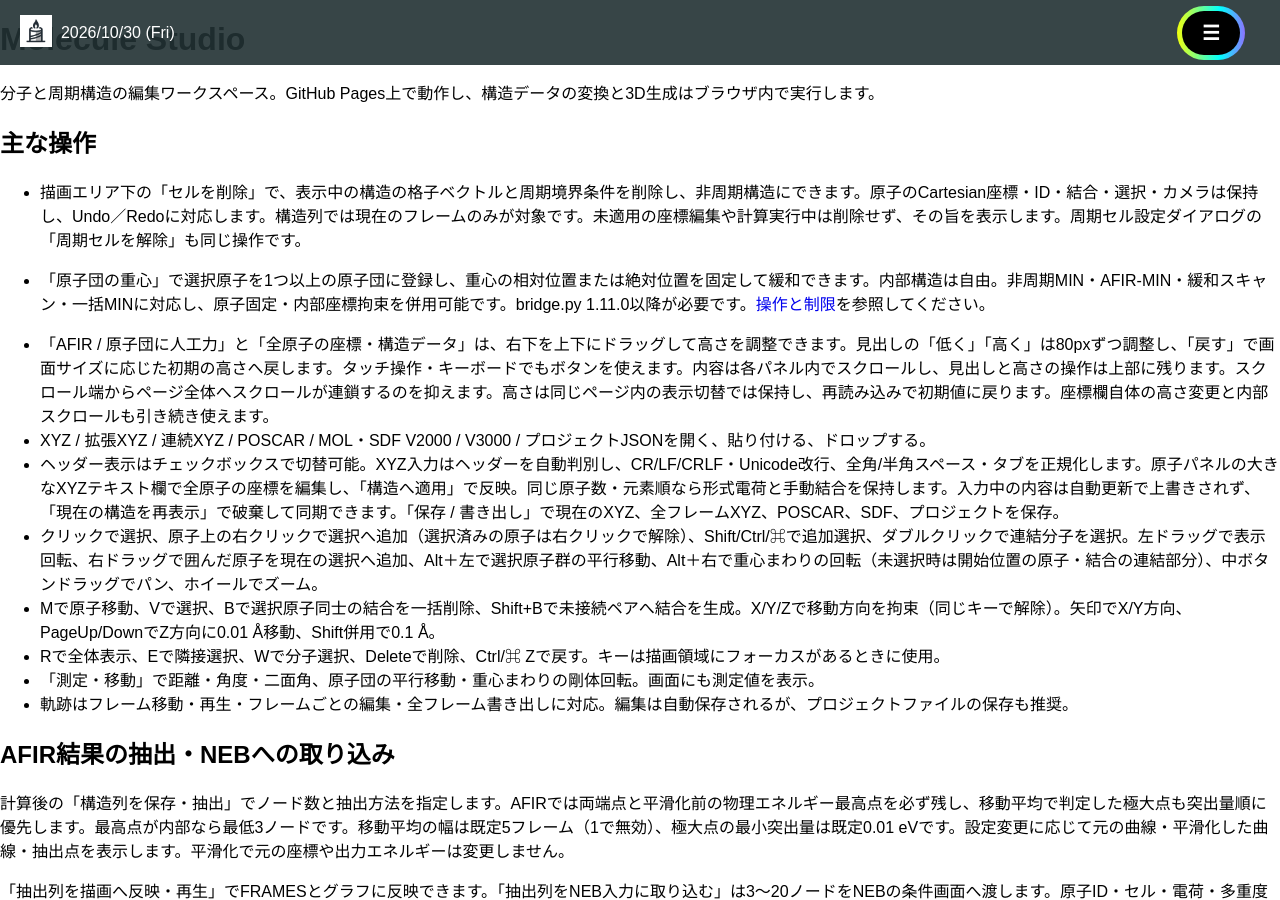
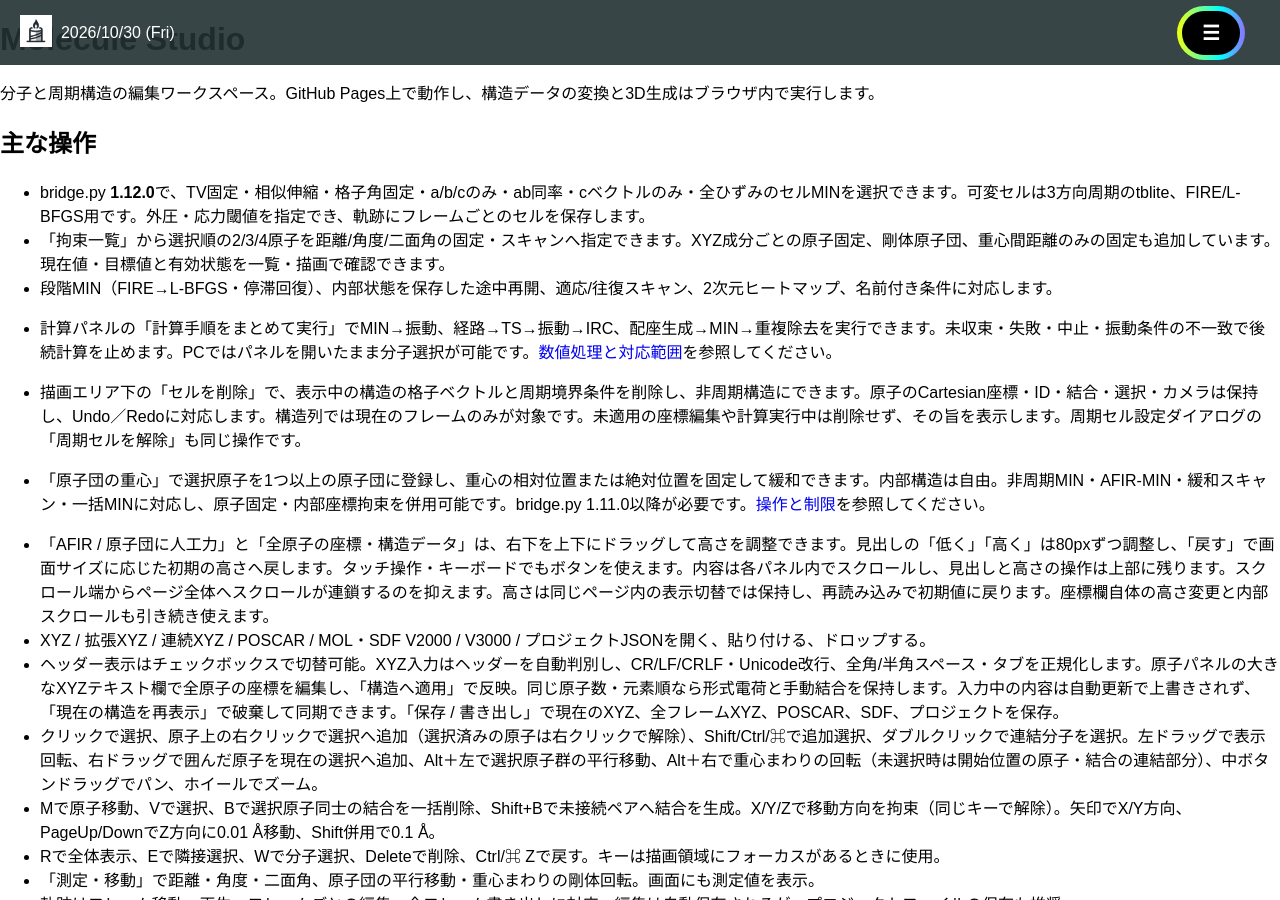
Before and after one commit to h-nabata/h-nabata.github.io, a Jekyll site: the page built from molecule-visualizer/README.md, in a window 1280 px wide and 900 px high. Built offline with Jekyll 4.4.1, drawn with Linux system fonts in a browser that asks for light colours; nearby versions of some CDN libraries; our own code applies the rules of GitHub Pages for plain Markdown files.

Commit message:
Complete reusable calculation presets and validate strict minimum-to-vibration workflow

```diff
--- a/molecule-visualizer/README.md
+++ b/molecule-visualizer/README.md
@@ -3,6 +3,11 @@
 分子と周期構造の編集ワークスペース。GitHub Pages上で動作し、構造データの変換と3D生成はブラウザ内で実行します。
 
 ## 主な操作
+
+- bridge.py **1.12.0**で、TV固定・相似伸縮・格子角固定・a/b/cのみ・ab同率・cベクトルのみ・全ひずみのセルMINを選択できます。可変セルは3方向周期のtblite、FIRE/L-BFGS用です。外圧・応力閾値を指定でき、軌跡にフレームごとのセルを保存します。
+- 「拘束一覧」から選択順の2/3/4原子を距離/角度/二面角の固定・スキャンへ指定できます。XYZ成分ごとの原子固定、剛体原子団、重心間距離のみの固定も追加しています。現在値・目標値と有効状態を一覧・描画で確認できます。
+- 段階MIN（FIRE→L-BFGS・停滞回復）、内部状態を保存した途中再開、適応/往復スキャン、2次元ヒートマップ、名前付き条件に対応します。
+- 計算パネルの「計算手順をまとめて実行」でMIN→振動、経路→TS→振動→IRC、配座生成→MIN→重複除去を実行できます。未収束・失敗・中止・振動条件の不一致で後続計算を止めます。PCではパネルを開いたまま分子選択が可能です。[数値処理と対応範囲](./AFIR.md#最適化計算手順の拡張bridgepy-1120)を参照してください。
 
 - 描画エリア下の「セルを削除」で、表示中の構造の格子ベクトルと周期境界条件を削除し、非周期構造にできます。原子のCartesian座標・ID・結合・選択・カメラは保持し、Undo／Redoに対応します。構造列では現在のフレームのみが対象です。未適用の座標編集や計算実行中は削除せず、その旨を表示します。周期セル設定ダイアログの「周期セルを解除」も同じ操作です。
 
--- a/molecule-visualizer/optimization-ui.js
+++ b/molecule-visualizer/optimization-ui.js
@@ -83,9 +83,9 @@
   $('engineRelaxSettings').after(settings);for(const [value,text] of Object.entries(cellNames))$('cellOptimizationMode').append(el('option',text,{value}));
   const scan=el('details',null,{class:'mv-help'});scan.innerHTML='<summary>適応・往復スキャン</summary><div class="mv-row"><label><input type="checkbox" id="scanRoundTrip">往復を計算</label><label><input type="checkbox" id="scanAdaptive">急変区間へ点を追加</label></div><div class="mv-grid"><label>総点数の上限<input type="number" id="scanBudget" value="200" min="2" max="400"></label><label>追加の段階数<input type="number" id="scanLevels" value="3" min="1" max="8"></label><label>隣接点のエネルギー差 (eV)<input type="number" id="scanEnergyGap" value="0.1" step="0.01"></label><label>隣接点の原子RMS変位 (Å)<input type="number" id="scanRmsGap" value="0.2" step="0.01"></label></div>';$('engineScanSettings').append(scan);
   const presets=el('details',null,{class:'mv-help'});presets.innerHTML='<summary>条件の保存・表示方法</summary><div class="mv-row"><input id="optimizationPresetName" placeholder="条件の名前" maxlength="80" aria-label="条件の名前"><button class="mv-btn" id="optimizationPresetSave">条件を保存</button><select id="optimizationPresets" aria-label="保存した条件"></select><button class="mv-btn" id="optimizationPresetLoad">読み込む</button><button class="mv-btn" id="optimizationPresetDelete">削除</button></div><label class="mv-check"><input type="checkbox" id="optimizationDock" checked>PCでは分子を操作できるサイドパネルを使用</label><p class="mv-small">条件はプロジェクトに保存します。接続Tokenは保存しません。拘束は構造に紐づくため、拘束一覧で確認してください。</p>';$('engineDialog').querySelector('h2').after(presets);
-  const fields=['engineMode','engineCharge','engineMultiplicity','engineSteps','engineFmax','engineMove','engineOptimizer','engineSpring','engineClimb','engineTSMethod','engineTrust','engineVibrationDelta','engineVibrationNfree','engineVibrationThreshold','stagedSwitch','stagedStall','cellOptimizationMode','cellStressTolerance','cellPressure','cellMaxStrain','scanBudget','scanLevels','scanEnergyGap','scanRmsGap','scanAdaptive','scanRoundTrip','engineVibrationCheck','engineUMADevice','engineAnySolv','engineAnySolvModel','engineAnySolvDevice','engineSolvent','ircStepSize'];
+  const fields=['engineMode','engineCharge','engineMultiplicity','engineSteps','engineFmax','engineMove','engineOptimizer','engineSpring','engineClimb','engineTSMethod','engineTrust','engineVibrationDelta','engineVibrationNfree','engineVibrationThreshold','stagedSwitch','stagedStall','cellOptimizationMode','cellStressTolerance','cellPressure','cellMaxStrain','scanBudget','scanLevels','scanEnergyGap','scanRmsGap','scanAdaptive','scanRoundTrip','engineVibrationCheck','engineUMADevice','engineAnySolv','engineAnySolvModel','engineAnySolvDevice','engineSolvent','ircStepSize','engineScope','scanStopOnFailure','ircDirection','ircRelaxEndpoints','lupOptimizer','lupRedistributeEvery','lupRedistributionTolerance','adaptiveEnabled','adaptiveMaxImages','adaptiveInterval','adaptiveMaxSpacing','adaptiveEnergyGap','pathSplitEnabled','pathSplitProminence','pathSplitSeparation','pathSplitSmooth','thermoEnabled','thermoTemperature','thermoPressure','thermoSymmetry','thermoState','thermoStandardState','thermoLowFrequency','thermoCutoff'];
   function refreshPresets(){const old=$('optimizationPresets').value;$('optimizationPresets').replaceChildren();for(const name of Object.keys(app().getState().metadata.optimizationPresets||{}))$('optimizationPresets').append(el('option',name,{value:name}));if([...$('optimizationPresets').options].some(o=>o.value===old))$('optimizationPresets').value=old;}
-  $('optimizationPresets').addEventListener('pointerdown',refreshPresets);
+  for(const event of ['pointerdown','focus'])$('optimizationPresets').addEventListener(event,refreshPresets);
   $('optimizationPresetSave').onclick=safe(()=>{const name=$('optimizationPresetName').value.trim();if(!name)throw Error('条件の名前を入力してください。');guard();const values={};for(const id of fields)values[id]=$(id).type==='checkbox'?$(id).checked:$(id).value;values.scanRows=[...$('scanCoordinateRows').children].map(row=>Object.fromEntries([...row.querySelectorAll('[data-field]')].map(e=>[e.dataset.field,e.value])));app().change('save optimization preset',s=>{s.metadata.optimizationPresets={...s.metadata.optimizationPresets,[name]:values};});refreshPresets();message('条件を保存しました。');});
   $('optimizationPresetLoad').onclick=safe(()=>{const p=app().getState().metadata.optimizationPresets?.[$('optimizationPresets').value];if(!p)throw Error('保存した条件を選択してください。');guard();if(p.engineMode){$('engineMode').value=p.engineMode;M.EngineUI.settings();}for(const id of fields)if(p[id]!=null){if($(id).type==='checkbox')$(id).checked=!!p[id];else $(id).value=p[id];}if(p.scanRows){$('scanCoordinateRows').replaceChildren();for(const row of p.scanRows)M.ResearchUI.coordinateRow($('scanCoordinateRows'),true,{...row,atoms:row.atoms.trim().split(/[\s,、]+/).map(x=>Number(x)-1)});}M.EngineUI.settings();sync();});
   $('optimizationPresetDelete').onclick=safe(()=>{guard();app().change('delete optimization preset',s=>{delete s.metadata.optimizationPresets?.[$('optimizationPresets').value];});refreshPresets();});
--- a/molecule-visualizer/workflow-ui.js
+++ b/molecule-visualizer/workflow-ui.js
@@ -14,6 +14,7 @@
   if(mode==='optimize')for(const key of ['optimizer','stagedOptimization','fixedAtoms','fixedComponents','rigidGroups','groupConstraints','internalConstraints','cellOptimization'])if(base[key]!=null)data[key]=clone(base[key]);
   if(mode==='ts'){data.optimizer=conditions.tsMethod;data.trustRadius=conditions.trustRadius;}
   if(mode==='vibrations')data.vibrations=clone(conditions.vibrations);
+  if(mode==='vibrations'&&base.thermochemistry)data.thermochemistry=clone(base.thermochemistry);
   if(mode==='irc')data.irc=clone(conditions.irc);
   if(['cineb','lup'].includes(mode))for(const key of ['spring','climbAfter','optimizer','lup','adaptiveNEB','pathSplit','nodeIds'])if(base[key]!=null)data[key]=clone(base[key]);
   return data;
@@ -81,11 +82,11 @@
   if(record?.clusters){out.append(document.createElement('hr'));for(const i of record.clusters.representatives)out.append(button(`代表配座 ${i+1}`,()=>{const j=results[i];M.EngineUI.showResult(j.result,j);M.EngineUI.showSettings();}));}
  }
  async function cancel(){if(!active)return;active.cancelled=true;if(active.worker){active.worker.terminate();active.rejectGeneration?.(Error('配座生成を中止しました。'));}if(active.jobId)try{await M.EngineUI.request(active.connection,`/api/jobs/${active.jobId}/cancel`,{});}catch(e){message(e.message);}message('中止処理中です。');}
- function init(){const section=document.createElement('details');section.className='mv-help';section.id='workflowPanel';section.innerHTML='<summary>計算手順をまとめて実行</summary><label>手順<select id="workflowRecipe"></select></label><p id="workflowSteps" class="mv-small"></p><div id="workflowConformers" hidden class="mv-grid"><label>配座数<input id="workflowCount" type="number" value="5" min="1" max="20"></label><label>乱数シード<input id="workflowSeed" type="number" value="1" min="0"></label><label>重複判定RMSD (Å)<input id="workflowRmsd" type="number" value="0.1" step="0.01"></label></div><div class="mv-row"><input id="workflowName" maxlength="80" placeholder="保存する手順名" aria-label="保存する手順名"><button id="workflowSave" class="mv-btn">手順を保存</button><select id="workflowSaved" aria-label="保存済み手順"></select><button id="workflowLoad" class="mv-btn">復元</button></div><p class="mv-small">各段階は現在の電荷・多重度・エンジンと、下の収束条件で計算します。未収束・計算失敗・振動条件の不一致で停止します。自動実行中はページを開いておいてください。ページを閉じた場合も投入済みジョブは履歴に残り、後続ジョブは自動投入されません。</p><div class="mv-row"><button class="mv-btn primary" id="workflowRun">手順全体を開始</button><button class="mv-btn" id="workflowCancel" disabled>手順を中止</button><button class="mv-btn" id="workflowSaveResults" disabled>手順・結果JSONを保存</button></div><p id="workflowMessage" role="status"></p><div id="workflowResults" class="mv-row"></div>';
+ function init(){const section=document.createElement('details');section.className='mv-help';section.id='workflowPanel';section.innerHTML='<summary>計算手順をまとめて実行</summary><label>手順<select id="workflowRecipe"></select></label><p id="workflowSteps" class="mv-small"></p><div id="workflowConformers" hidden class="mv-grid"><label>配座数<input id="workflowCount" type="number" value="5" min="1" max="20"></label><label>乱数シード<input id="workflowSeed" type="number" value="1" min="0"></label><label>重複判定RMSD (Å)<input id="workflowRmsd" type="number" value="0.1" step="0.01"></label></div><div class="mv-row"><input id="workflowName" maxlength="80" placeholder="保存する手順名" aria-label="保存する手順名"><button id="workflowSave" class="mv-btn">手順を保存</button><select id="workflowSaved" aria-label="保存済み手順"></select><button id="workflowLoad" class="mv-btn">復元</button></div><p class="mv-small">各段階は現在の電荷・多重度・エンジンと、下の収束条件で計算します。未収束・計算失敗・振動条件の不一致で停止します。振動解析の前には十分厳しい力の閾値（例: 0.0001 eV/Å）を指定してください。自動実行中はページを開いておいてください。ページを閉じた場合も投入済みジョブは履歴に残り、後続ジョブは自動投入されません。</p><div class="mv-row"><button class="mv-btn primary" id="workflowRun">手順全体を開始</button><button class="mv-btn" id="workflowCancel" disabled>手順を中止</button><button class="mv-btn" id="workflowSaveResults" disabled>手順・結果JSONを保存</button></div><p id="workflowMessage" role="status"></p><div id="workflowResults" class="mv-row"></div>';
   $('engineDialog').querySelector('h2').after(section);for(const [id,r] of Object.entries(recipes)){const o=document.createElement('option');o.value=id;o.textContent=r.name;$('workflowRecipe').append(o);}$('workflowSteps').textContent=recipes.minimum.name;
   $('workflowRecipe').onchange=choose;$('workflowRun').onclick=run;$('workflowCancel').onclick=cancel;
   function refresh(){const select=$('workflowSaved');select.replaceChildren();for(const name of Object.keys(M.App.getState().metadata.workflowRecipes||{})){const o=document.createElement('option');o.value=name;o.textContent=name;select.append(o);}}
-  $('workflowSaved').addEventListener('pointerdown',refresh);
+  for(const event of ['pointerdown','focus'])$('workflowSaved').addEventListener(event,refresh);
   $('workflowSave').onclick=()=>{try{if(active)throw Error('計算手順の終了後に保存してください。');const name=$('workflowName').value.trim();if(!name)throw Error('手順名を入力してください。');const values={recipe:$('workflowRecipe').value,data:M.EngineUI.input().data,conditions:stageConditions(),count:$('workflowCount').value,seed:$('workflowSeed').value,rmsd:$('workflowRmsd').value};M.App.change('save workflow recipe',s=>{s.metadata.workflowRecipes={...s.metadata.workflowRecipes,[name]:values};});refresh();message('手順と条件をプロジェクトへ保存しました。');}catch(e){message(e.message);}};
   $('workflowLoad').onclick=()=>{try{if(active)throw Error('計算終了後に復元してください。');const saved=M.App.getState().metadata.workflowRecipes?.[$('workflowSaved').value];if(!saved)throw Error('保存した手順を選択してください。');$('workflowRecipe').value=saved.recipe;choose();M.EngineUI.restoreInput(saved.data);if(saved.conditions){$('engineTSMethod').value=saved.conditions.tsMethod;$('engineTrust').value=saved.conditions.trustRadius;for(const [key,id] of Object.entries({delta:'engineVibrationDelta',nfree:'engineVibrationNfree',imaginaryThreshold:'engineVibrationThreshold'}))$(id).value=saved.conditions.vibrations[key];$('ircStepSize').value=saved.conditions.irc.stepSize;}$('workflowCount').value=saved.count;$('workflowSeed').value=saved.seed;$('workflowRmsd').value=saved.rmsd;message('保存した条件を復元しました。入力構造と拘束を確認してください。');}catch(e){message(e.message);}};
   $('workflowSaveResults').onclick=()=>{if(!record)return;const url=URL.createObjectURL(new Blob([JSON.stringify(record,null,2)],{type:'application/json'})),a=document.createElement('a');a.href=url;a.download='molecule-workflow.json';a.click();setTimeout(()=>URL.revokeObjectURL(url),1000);};refresh();
```
Also changed, not shown: molecule-visualizer/AFIR-VALIDATION.md (+2 -0 lines), molecule-visualizer/tests/optimization-browser.cjs (+1 -1 lines), 1 other file.
